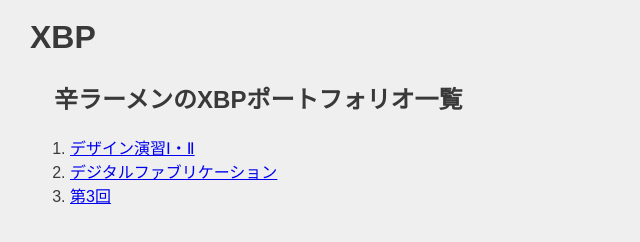
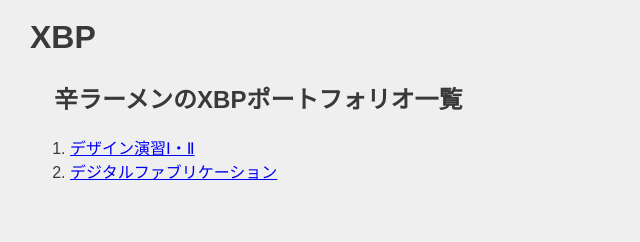
Before and after one commit to sinra-men/xbp, a plain HTML site: page index.html in a window 1280 px wide. Shown: the part 84-326 px from the top of the page, without its empty margins (0-640 px from the left). Drawn offline with Linux system fonts and the light colour scheme.

Commit message:
20231110

```diff
--- a/index.html
+++ b/index.html
@@ -16,7 +16,6 @@
         <ol>
             <li><a href="./de12/index.html">デザイン演習Ⅰ・Ⅱ</a></li>
             <li><a href="./digi_fab/index.html">デジタルファブリケーション</a></li>
-            <li><a href="./3.html">第3回</a></li><br>
         </ol>
 
 
```
